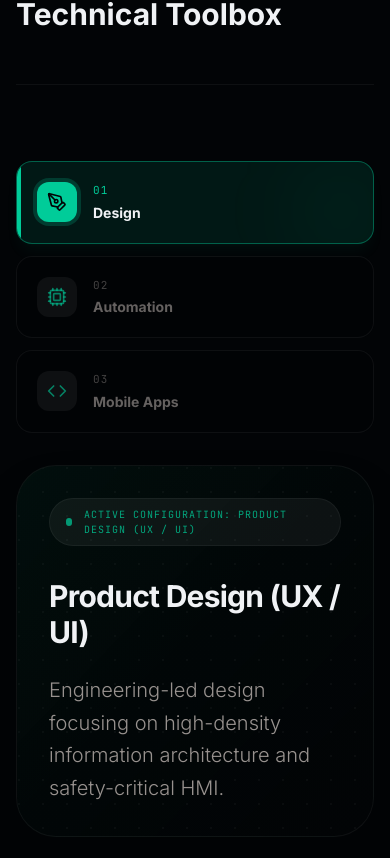
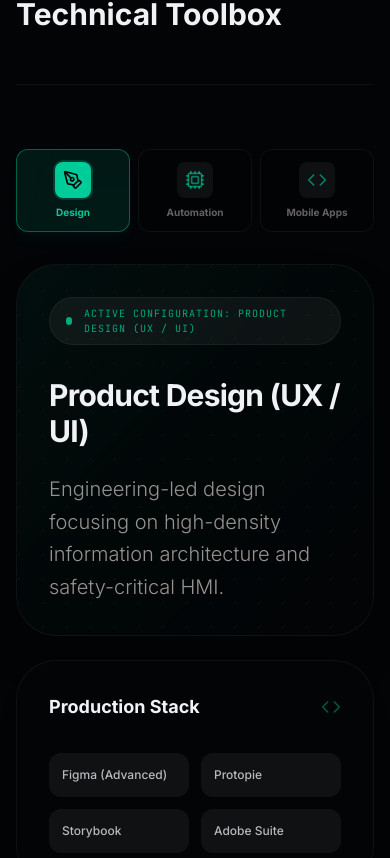
Before and after one commit to kanoonhazan/hazans-gix, a React (Vite) app: page /about in a window 390 px wide. Shown: the part 2326-3184 px from the top of the page. Built offline with nearby package versions, Linux system fonts and the light colour scheme.

Commit message:
Refactor Technical Toolbox: compact domain switcher, mobile-responsive row layout, and optimized desktop grid usage

```diff
--- a/pages/About.tsx
+++ b/pages/About.tsx
@@ -197,12 +197,12 @@ const About: React.FC = () => {
 
         <div className="grid grid-cols-1 lg:grid-cols-12 gap-8 items-start">
           {/* Left Rail - Selection Console */}
-          <div className="lg:col-span-4 xl:col-span-3 lg:sticky lg:top-32 space-y-3 z-30">
+          <div className="lg:col-span-3 xl:col-span-2 lg:sticky lg:top-32 z-30">
             <div className="hidden lg:block mb-4">
-              <p className="text-[9px] font-mono text-stone/30 uppercase tracking-[0.4em] mb-4">Select Domain</p>
+              <p className="text-[9px] font-mono text-stone/30 uppercase tracking-[0.4em]">Select Domain</p>
             </div>
 
-            <div className="grid grid-cols-1 sm:grid-cols-3 lg:grid-cols-1 gap-3">
+            <div className="grid grid-cols-3 lg:grid-cols-1 gap-2 md:gap-3">
               {categories.map((cat) => {
                 const Icon = toolboxData[cat].icon;
                 const isActive = activeTab === cat;
@@ -210,24 +210,18 @@ const About: React.FC = () => {
                   <button
                     key={cat}
                     onClick={() => setActiveTab(cat)}
-                    className={`relative w-full text-left p-5 rounded-2xl border transition-all duration-500 group overflow-hidden ${isActive
+                    className={`relative w-full text-center p-3 md:p-5 rounded-xl md:rounded-2xl border transition-all duration-500 group overflow-hidden ${isActive
                       ? 'bg-caribbeanGreen/10 border-caribbeanGreen/40 shadow-lg shadow-caribbeanGreen/5'
                       : 'bg-richBlack/40 border-white/5 hover:border-white/10 text-stone hover:text-antiFlashWhite'
                       }`}
                   >
-                    {/* Active Indicator Bar */}
-                    <div className={`absolute left-0 top-0 bottom-0 w-1 bg-caribbeanGreen transition-transform duration-500 ${isActive ? 'scale-y-100' : 'scale-y-0'}`}></div>
-
-                    <div className="flex items-center space-x-4 relative z-10">
-                      <div className={`p-2.5 rounded-xl transition-all duration-500 ${isActive ? 'bg-caribbeanGreen text-richBlack ring-4 ring-caribbeanGreen/20' : 'bg-white/5 text-caribbeanGreen/60 group-hover:text-caribbeanGreen'
+                    <div className="flex flex-col items-center text-center space-y-2 md:space-y-3 relative z-10">
+                      <div className={`p-2 md:p-3 rounded-lg md:rounded-xl transition-all duration-500 ${isActive ? 'bg-caribbeanGreen text-richBlack ring-2 md:ring-4 ring-caribbeanGreen/20' : 'bg-white/5 text-caribbeanGreen/60 group-hover:text-caribbeanGreen'
                         }`}>
-                        <Icon className="w-5 h-5 flex-shrink-0" />
+                        <Icon className="w-5 h-5 md:w-6 md:h-6 flex-shrink-0" />
                       </div>
-                      <div className="flex-1 min-w-0">
-                        <span className={`block text-[11px] font-mono uppercase tracking-widest mb-1 transition-colors ${isActive ? 'text-caribbeanGreen' : 'text-stone/40'}`}>
-                          0{categories.indexOf(cat) + 1}
-                        </span>
-                        <h4 className={`text-sm md:text-base font-bold truncate transition-colors ${isActive ? 'text-antiFlashWhite' : 'text-stone/60 group-hover:text-stone'}`}>
+                      <div className="min-w-0">
+                        <h4 className={`text-[10px] md:text-xs font-bold leading-tight transition-colors ${isActive ? 'text-caribbeanGreen' : 'text-stone/60 group-hover:text-stone'}`}>
                           {cat.split(' (')[0].replace('Mechatronics & ', '').replace('Software & ', '').replace('Product ', '')}
                         </h4>
                       </div>
@@ -235,7 +229,7 @@ const About: React.FC = () => {
 
                     {/* Background Shine */}
                     {isActive && (
-                      <div className="absolute -right-4 -bottom-4 w-24 h-24 bg-caribbeanGreen/5 rounded-full blur-2xl"></div>
+                      <div className="absolute -right-4 -bottom-4 w-16 md:w-24 h-16 md:h-24 bg-caribbeanGreen/5 rounded-full blur-2xl"></div>
                     )}
                   </button>
                 );
@@ -244,7 +238,7 @@ const About: React.FC = () => {
           </div>
 
           {/* Right Area - Main Interface */}
-          <div className="lg:col-span-8 xl:col-span-9">
+          <div className="lg:col-span-9 xl:col-span-10">
             <div key={activeTab} className="animate-fade-in-blur transition-all duration-700">
               <div className="grid grid-cols-1 md:grid-cols-12 gap-6">
 
@@ -372,7 +366,7 @@ const About: React.FC = () => {
         </div>
       </div>
 
-    </div>
+    </div >
   );
 };
 
```
